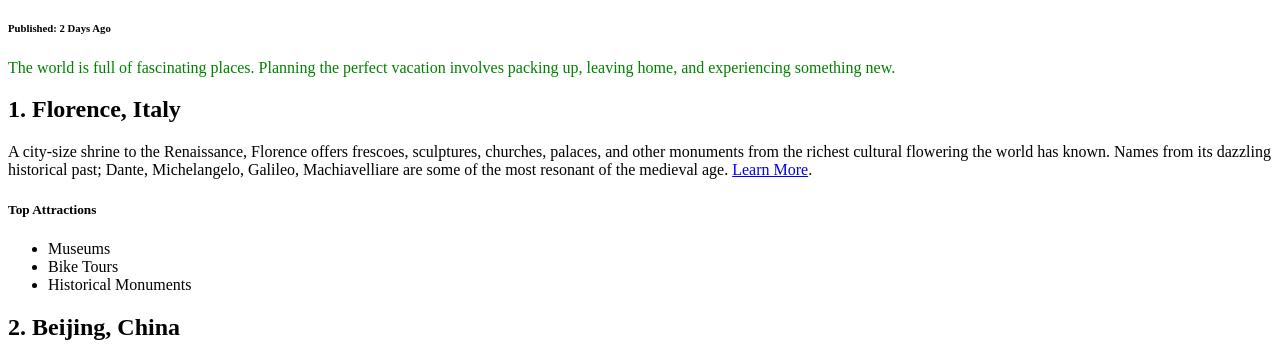
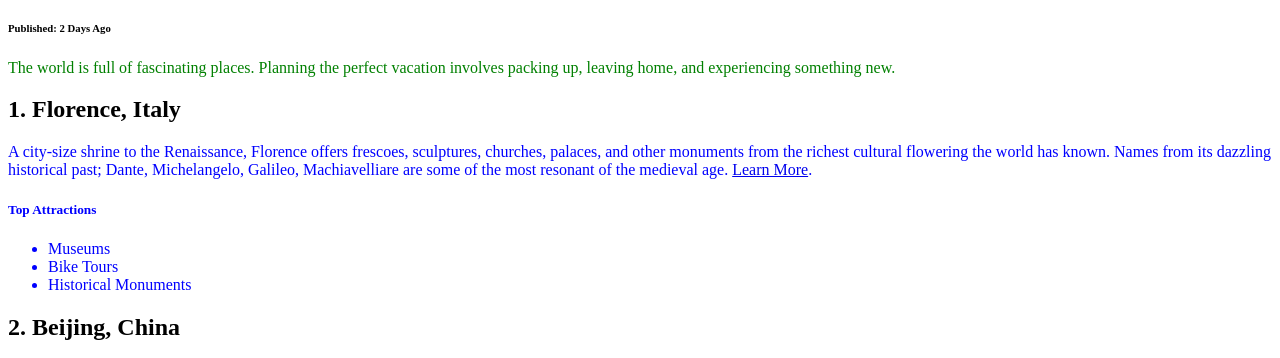
Before and after one commit to diasb003/test, a plain HTML site: page index.html in a window 1280 px wide. Shown: the part 412-770 px from the top of the page. Drawn offline with Linux system fonts and the light colour scheme.

Commit message:
Update style.css

```diff
--- a/style.css
+++ b/style.css
@@ -5,3 +5,6 @@ h1 {
   color: blue;
   background-color: red;
 }
+.description {
+  color: blue;
+}
```
